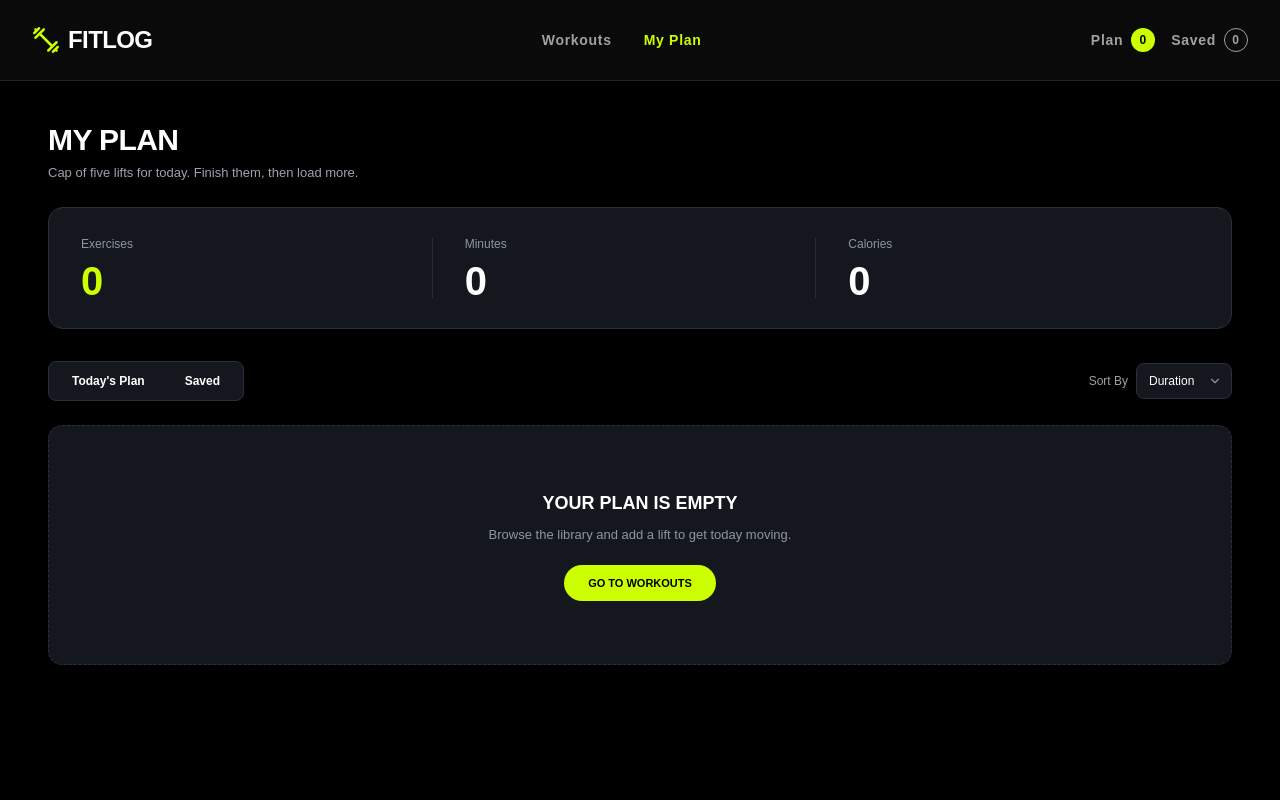
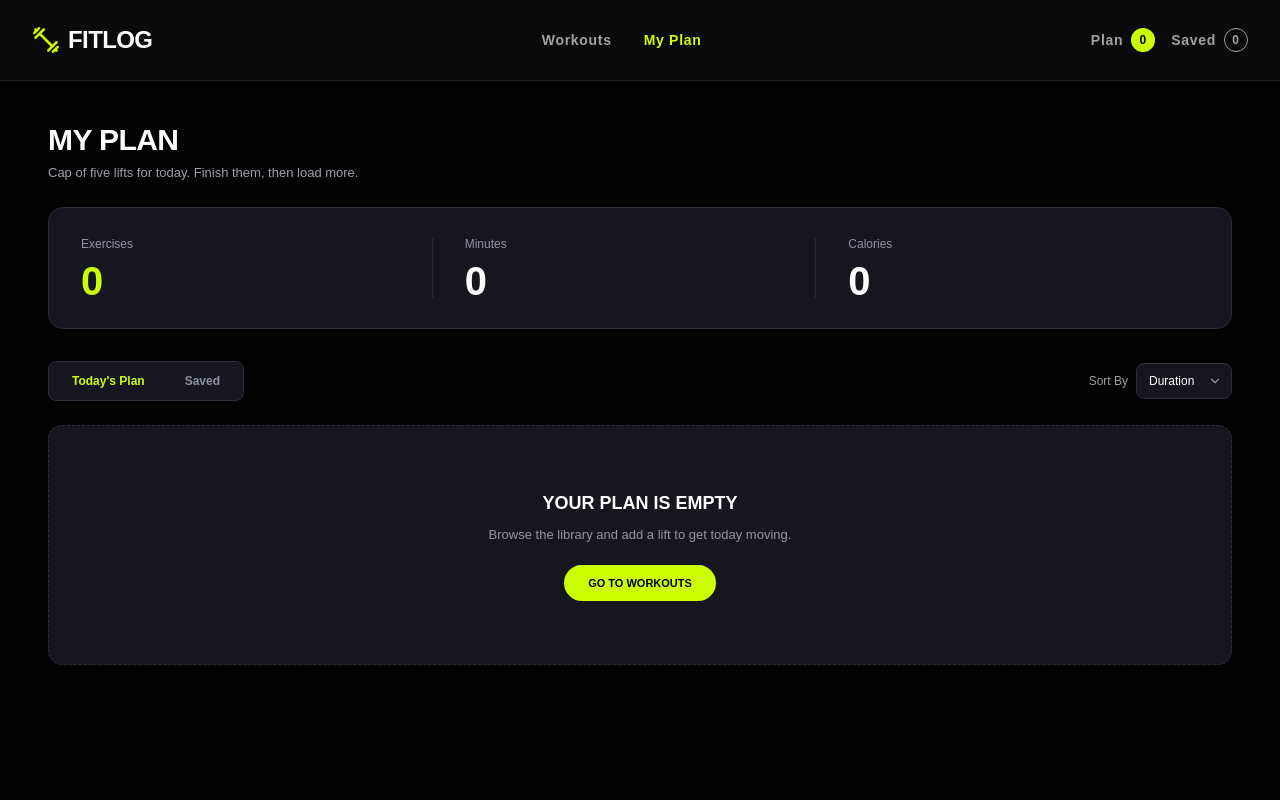
Before and after one commit to Kashpia-Tasnova/Fit-Log, a Next.js app: page /my-plan in a window 1280 px wide. Shown: the top 800 px of the page. Built offline with nearby package versions, Linux system fonts and the light colour scheme.

Commit message:
update active tab colors

```diff
--- a/app/my-plan/page.tsx
+++ b/app/my-plan/page.tsx
@@ -7,21 +7,18 @@ import { useMemo, useState } from "react";
 
 import {
   Check,
+  ChevronDown,
   Clock3,
   Flame,
   Star,
   X,
-  ChevronDown,
 } from "lucide-react";
 
 import { useFitLog } from "@/context/FitLogContext";
 
 type Tab = "plan" | "saved";
 
-type SortOption =
-  | "duration"
-  | "calories"
-  | "rating";
+type SortOption = "duration" | "calories" | "rating";
 
 export default function MyPlanPage() {
   const {
@@ -31,15 +28,10 @@ export default function MyPlanPage() {
     removeFromSaved,
   } = useFitLog();
 
-  /*
-   * READ TAB FROM URL
-   *
-   * /my-plan
-   *              -> Today's Plan
-   *
-   * /my-plan?tab=saved
-   *              -> Saved
-   */
+  /* --------------------------------
+     GET ACTIVE TAB FROM URL
+     -------------------------------- */
+
   const searchParams = useSearchParams();
 
   const activeTab: Tab =
@@ -47,20 +39,28 @@ export default function MyPlanPage() {
       ? "saved"
       : "plan";
 
+  /* --------------------------------
+     SORT
+     -------------------------------- */
+
   const [sortBy, setSortBy] =
     useState<SortOption>("duration");
 
+  /* --------------------------------
+     COMPLETED WORKOUTS
+     -------------------------------- */
+
   const [completed, setCompleted] =
     useState<number[]>([]);
+
+  /* --------------------------------
+     TOAST
+     -------------------------------- */
 
   const [toast, setToast] = useState("");
 
   const [toastType, setToastType] =
     useState<"success" | "error">("success");
-
-  /*
-   * TOAST
-   */
 
   const showToast = (
     message: string,
@@ -74,12 +74,9 @@ export default function MyPlanPage() {
     }, 2500);
   };
 
-  /*
-   * CURRENT WORKOUTS
-   *
-   * If Plan is selected -> plan
-   * If Saved is selected -> saved
-   */
+  /* --------------------------------
+     CURRENT WORKOUTS
+     -------------------------------- */
 
   const currentWorkouts = useMemo(() => {
     const workouts =
@@ -87,24 +84,25 @@ export default function MyPlanPage() {
         ? [...plan]
         : [...saved];
 
-    workouts.sort((a, b) => {
     if (sortBy === "duration") {
-        return a.duration - b.duration;
+      workouts.sort(
+        (a, b) => a.duration - b.duration
+      );
     }
 
     if (sortBy === "calories") {
-        return (
+      workouts.sort(
+        (a, b) =>
           a.caloriesBurned -
           b.caloriesBurned
       );
     }
 
     if (sortBy === "rating") {
-        return b.rating - a.rating;
+      workouts.sort(
+        (a, b) => b.rating - a.rating
+      );
     }
-
-      return 0;
-    });
 
     return workouts;
   }, [
@@ -114,12 +112,9 @@ export default function MyPlanPage() {
     sortBy,
   ]);
 
-  /*
-   * METRICS
-   *
-   * Plan tab -> Plan totals
-   * Saved tab -> Saved totals
-   */
+  /* --------------------------------
+     METRICS
+     -------------------------------- */
 
   const displayedWorkouts =
     activeTab === "plan"
@@ -140,9 +135,9 @@ export default function MyPlanPage() {
       0
     );
 
-  /*
-   * MARK AS DONE
-   */
+  /* --------------------------------
+     MARK AS DONE
+     -------------------------------- */
 
   const handleDone = (
     workoutId: number
@@ -165,9 +160,9 @@ export default function MyPlanPage() {
     );
   };
 
-  /*
-   * REMOVE FROM PLAN
-   */
+  /* --------------------------------
+     REMOVE FROM PLAN
+     -------------------------------- */
 
   const handleRemovePlan = (
     workoutId: number
@@ -186,9 +181,9 @@ export default function MyPlanPage() {
     );
   };
 
-  /*
-   * REMOVE FROM SAVED
-   */
+  /* --------------------------------
+     REMOVE FROM SAVED
+     -------------------------------- */
 
   const handleRemoveSaved = (
     workoutId: number
@@ -206,7 +201,9 @@ export default function MyPlanPage() {
 
       <section className="mx-auto w-full max-w-[1184px] px-6 pb-20 pt-11 sm:px-8 lg:px-0">
 
-        {/* PAGE TITLE */}
+        {/* =========================================
+            PAGE HEADER
+            ========================================= */}
 
         <div>
           <h1 className="text-[28px] font-black uppercase leading-none tracking-[-0.02em] sm:text-[30px]">
@@ -214,12 +211,14 @@ export default function MyPlanPage() {
           </h1>
 
           <p className="mt-2 text-[13px] leading-5 text-[#9ca3af]">
-            Cap of five lifts for today. Finish them, then
-            load more.
+            Cap of five lifts for today. Finish them,
+            then load more.
           </p>
         </div>
 
-        {/* METRICS */}
+        {/* =========================================
+            METRICS
+            ========================================= */}
 
         <div className="mt-6 flex min-h-[122px] w-full items-center rounded-[15px] border border-[#29303b] bg-[#14171d] px-6 sm:px-8">
 
@@ -271,11 +270,15 @@ export default function MyPlanPage() {
 
         </div>
 
-{/* TABS + SORT */}
+        {/* =========================================
+            TABS + SORT
+            ========================================= */}
 
         <div className="mt-8 flex items-center justify-between gap-4">
 
-  {/* PLAN / SAVED TABS */}
+          {/* -----------------------------------------
+              TABS CONTAINER
+              ----------------------------------------- */}
 
           <div className="flex h-[40px] items-center rounded-[8px] border border-[#29303b] bg-[#14171d] p-[3px]">
 
@@ -283,11 +286,13 @@ export default function MyPlanPage() {
 
             <Link
               href="/my-plan"
-      className={`flex h-full items-center rounded-[6px] px-5 text-[12px] font-semibold transition ${
+              style={{
+                color:
                   activeTab === "plan"
-          ? "text-[#ccff00]"
-          : "text-[#8f96a3] hover:text-white"
-      }`}
+                    ? "#ccff00"
+                    : "#8f96a3",
+              }}
+              className="flex h-full items-center rounded-[6px] px-5 text-[12px] font-semibold transition-colors hover:text-[#ccff00]"
             >
               Today&apos;s Plan
             </Link>
@@ -296,18 +301,22 @@ export default function MyPlanPage() {
 
             <Link
               href="/my-plan?tab=saved"
-      className={`flex h-full items-center rounded-[6px] px-5 text-[12px] font-semibold transition ${
+              style={{
+                color:
                   activeTab === "saved"
-          ? "text-[#ccff00]"
-          : "text-[#8f96a3] hover:text-white"
-      }`}
+                    ? "#ccff00"
+                    : "#8f96a3",
+              }}
+              className="flex h-full items-center rounded-[6px] px-5 text-[12px] font-semibold transition-colors hover:text-[#ccff00]"
             >
               Saved
             </Link>
 
           </div>
 
-  {/* SORT */}
+          {/* -----------------------------------------
+              SORT
+              ----------------------------------------- */}
 
           <div className="flex items-center gap-2">
 
@@ -321,7 +330,8 @@ export default function MyPlanPage() {
                 value={sortBy}
                 onChange={(e) =>
                   setSortBy(
-            e.target.value as SortOption
+                    e.target
+                      .value as SortOption
                   )
                 }
                 className="h-[36px] appearance-none rounded-[8px] border border-[#29303b] bg-[#14171d] pl-3 pr-9 text-[12px] text-white outline-none transition focus:border-[#ccff00]"
@@ -346,7 +356,10 @@ export default function MyPlanPage() {
           </div>
 
         </div>
-        {/* EMPTY STATE */}
+
+        {/* =========================================
+            EMPTY STATE
+            ========================================= */}
 
         {currentWorkouts.length === 0 && (
           <div className="mt-6 flex min-h-[240px] flex-col items-center justify-center rounded-[14px] border border-dashed border-[#29303b] bg-[#14171d] px-6 text-center">
@@ -358,7 +371,8 @@ export default function MyPlanPage() {
             </h2>
 
             <p className="mt-2 max-w-md text-[13px] leading-5 text-[#8f96a3]">
-              Browse the library and add a lift to get today moving.
+              Browse the library and add a lift to
+              get today moving.
             </p>
 
             <Link
@@ -371,7 +385,9 @@ export default function MyPlanPage() {
           </div>
         )}
 
-        {/* WORKOUT LIST */}
+        {/* =========================================
+            WORKOUT LIST
+            ========================================= */}
 
         {currentWorkouts.length > 0 && (
           <div className="mt-6 space-y-4">
@@ -412,7 +428,7 @@ export default function MyPlanPage() {
 
                     </div>
 
-                    {/* INFO */}
+                    {/* INFORMATION */}
 
                     <div className="ml-4 min-w-0 flex-1">
 
@@ -434,6 +450,8 @@ export default function MyPlanPage() {
 
                       <div className="mt-3 flex items-center gap-4">
 
+                        {/* DURATION */}
+
                         <div className="flex items-center gap-1.5">
 
                           <Clock3 className="h-[14px] w-[14px] text-[#ccff00]" />
@@ -444,6 +462,8 @@ export default function MyPlanPage() {
 
                         </div>
 
+                        {/* CALORIES */}
+
                         <div className="flex items-center gap-1.5">
 
                           <Flame className="h-[14px] w-[14px] text-[#ccff00]" />
@@ -453,6 +473,8 @@ export default function MyPlanPage() {
                           </span>
 
                         </div>
+
+                        {/* RATING */}
 
                         <div className="flex items-center gap-1.5">
 
@@ -540,7 +562,9 @@ export default function MyPlanPage() {
 
       </section>
 
-      {/* TOAST */}
+      {/* =========================================
+          TOAST
+          ========================================= */}
 
       {toast && (
         <div className="fixed right-5 top-[88px] z-[100] flex items-center gap-3 rounded-[8px] border border-[#29303b] bg-[#181b21] px-5 py-3 shadow-2xl sm:right-8">
```
Lines whose indentation alone changed are shown as unchanged.
